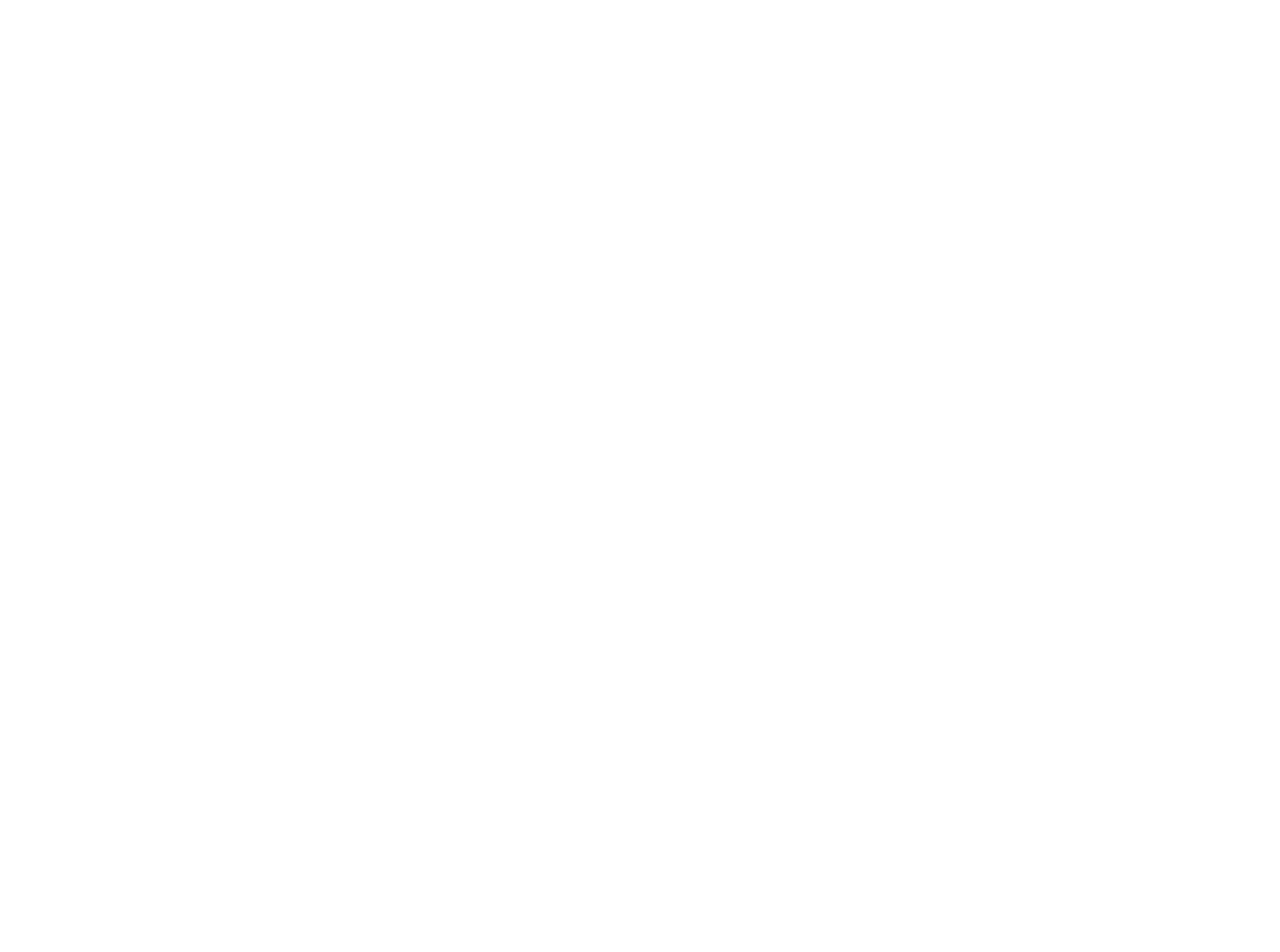
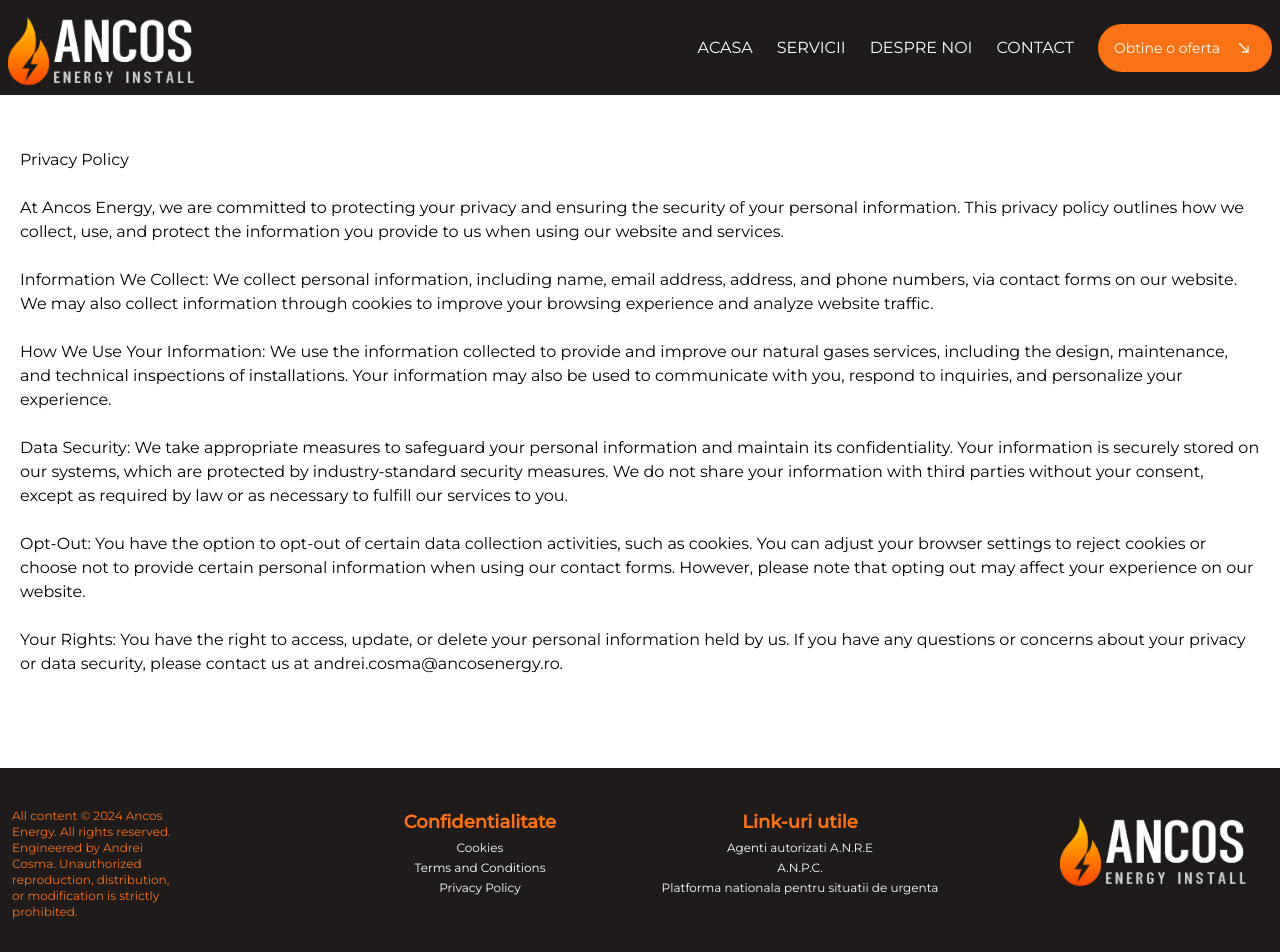
Before and after one commit to suicaandrei/ancos-energy, an Angular app: page /privacy-policy in a window 1280 px wide. Before the commit this address led to /. Shown: the top 952 px of the page. Before the commit the page ends 800 px from the top, so only its background shows below. Built offline with nearby package versions, Linux system fonts and the light colour scheme.

Commit message:
added policy and t&c and button animations

```diff
--- a/src/app/landing-page/landing-page.component.html
+++ b/src/app/landing-page/landing-page.component.html
@@ -23,9 +23,15 @@
     </p>
 
     <button
-      class="bg-orange-500 p-1 xs:py-3 xs:px-4 rounded-3xl text-[0.5rem] xs:text-sm"
+      (click)="goToContact()"
+      class="flex gap-3 items-center bg-orange-500 p-1 xs:py-3 xs:px-4 rounded-3xl text-[0.5rem] xs:text-sm hover:bg-white hover:text-black hover:border hover:border-black transition duration-200 orange-btn"
     >
-      Obtine o oferta
+      <p>Obtine o oferta</p>
+
+      <mat-icon
+        class="arrow-se text-base transition duration-200 hover:-rotate-45"
+        >south_east</mat-icon
+      >
     </button>
   </div>
 </div>
--- a/src/app/landing-page/landing-page.component.scss
+++ b/src/app/landing-page/landing-page.component.scss
@@ -29,3 +29,14 @@
 .animated-visible {
     animation: slideIn 3s ease forwards;
 }
+
+.orange-btn.arrow-se {
+    transition-property: color, background-color, border-color, text-decoration-color, fill, stroke, opacity, box-shadow, transform, filter, backdrop-filter;
+    transition-timing-function: cubic-bezier(0.4, 0, 0.2, 1);
+    transition-duration: 200ms;
+}
+
+.orange-btn:hover .arrow-se {
+    --tw-rotate: -45deg;
+    transform: translate(var(--tw-translate-x), var(--tw-translate-y)) rotate(var(--tw-rotate)) skewX(var(--tw-skew-x)) skewY(var(--tw-skew-y)) scaleX(var(--tw-scale-x)) scaleY(var(--tw-scale-y));
+}
--- a/src/app/landing-page/landing-page.component.ts
+++ b/src/app/landing-page/landing-page.component.ts
@@ -1,4 +1,13 @@
-import { Component, ElementRef, HostListener, OnInit, QueryList, Renderer2, ViewChildren } from '@angular/core';
+import {
+  Component,
+  ElementRef,
+  HostListener,
+  OnInit,
+  QueryList,
+  Renderer2,
+  ViewChildren,
+} from '@angular/core';
+import { Router } from '@angular/router';
 
 @Component({
   selector: 'app-landing-page',
@@ -10,7 +19,7 @@
 
   ngOnInit() {}
 
-  constructor(private renderer: Renderer2) {}
+  constructor(private renderer: Renderer2, private router: Router) {}
 
   @HostListener('window:scroll', [])
   onWindowScroll() {
@@ -29,4 +38,8 @@
       }
     });
   }
+
+  goToContact() {
+    this.router.navigate(['contact']);
+  }
 }
--- a/src/app/shared/footer/footer.component.html
+++ b/src/app/shared/footer/footer.component.html
@@ -1,17 +1,29 @@
 <div class="bg-[#201b1b]">
-  <div class="container grid grid-cols-1 sm:grid-cols-2 lg:grid-cols-4 py-10 text-center gap-6 px-3">
+  <div
+    class="container grid grid-cols-1 sm:grid-cols-2 lg:grid-cols-4 py-10 text-center gap-6 px-3"
+  >
     <div class="text-xs text-orange-500 lg:max-w-40 lg:text-start">
       All content © 2024 Ancos Energy. All rights reserved. Engineered by Andrei
       Cosma. Unauthorized reproduction, distribution, or modification is
       strictly prohibited.
     </div>
 
-    <div class="flex flex-col gap-1 text-white sm:col-start-2  sm:row-start-2 lg:row-start-1 ">
+    <div
+      class="flex flex-col gap-1 text-white sm:col-start-2 sm:row-start-2 lg:row-start-1"
+    >
       <p class="text-orange-500 text-lg font-bold">Confidentialitate</p>
 
       <a class="text-xs hover:text-orange-500" href="">Cookies</a>
-      <a class="text-xs hover:text-orange-500" href="">Terms and Conditions</a>
-      <a class="text-xs hover:text-orange-500" href="">Privacy Policy</a>
+      <a
+        class="text-xs hover:text-orange-500 cursor-pointer"
+        (click)="goTo('terms-and-conditions')"
+        >Terms and Conditions</a
+      >
+      <a
+        class="text-xs hover:text-orange-500 cursor-pointer"
+        (click)="goTo('privacy-policy')"
+        >Privacy Policy</a
+      >
     </div>
 
     <div class="flex flex-col gap-1 text-white">
@@ -28,7 +40,9 @@
       </a>
     </div>
 
-    <div class="flex justify-center lg:justify-end sm:col-start-2 sm:row-start-1 lg:col-start-4">
+    <div
+      class="flex justify-center lg:justify-end sm:col-start-2 sm:row-start-1 lg:col-start-4"
+    >
       <img class="w-52 h-20" src="./assets/logos/Ancos_Alb.png" />
     </div>
   </div>
--- a/src/app/shared/footer/footer.component.ts
+++ b/src/app/shared/footer/footer.component.ts
@@ -1,4 +1,5 @@
 import { Component, OnInit } from '@angular/core';
+import { Router } from '@angular/router';
 
 @Component({
   selector: 'app-footer',
@@ -7,9 +8,12 @@
 })
 export class FooterComponent implements OnInit {
 
-  constructor() { }
+  constructor(private router: Router) { }
 
   ngOnInit() {
   }
 
+  goTo(route: string){
+    this.router.navigate([route]);
+  }
 }
--- a/src/app/shared/navbar/navbar.component.css
+++ b/src/app/shared/navbar/navbar.component.css
@@ -0,0 +1,14 @@
+.orange-btn.arrow-se {
+  transition-property: color, background-color, border-color,
+    text-decoration-color, fill, stroke, opacity, box-shadow, transform, filter,
+    backdrop-filter;
+  transition-timing-function: cubic-bezier(0.4, 0, 0.2, 1);
+  transition-duration: 200ms;
+}
+
+.orange-btn:hover .arrow-se {
+  --tw-rotate: -45deg;
+  transform: translate(var(--tw-translate-x), var(--tw-translate-y))
+    rotate(var(--tw-rotate)) skewX(var(--tw-skew-x)) skewY(var(--tw-skew-y))
+    scaleX(var(--tw-scale-x)) scaleY(var(--tw-scale-y));
+}
--- a/src/app/shared/navbar/navbar.component.html
+++ b/src/app/shared/navbar/navbar.component.html
@@ -3,7 +3,11 @@
   class="flex justify-between p-2 bg-[#201b1b] fixed top-0 z-50 w-full"
 >
   <div class="max-w-32 md:max-w-52">
-    <img (click)="goTo('home')" class="cursor-pointer" src="./assets/logos/Ancos_Alb.png" />
+    <img
+      (click)="goTo('home')"
+      class="cursor-pointer"
+      src="./assets/logos/Ancos_Alb.png"
+    />
   </div>
 
   <div class="flex-wrap gap-6 items-center text-white hidden md:flex">
@@ -23,7 +27,16 @@
       CONTACT
     </p>
 
-    <button class="bg-orange-500 py-3 px-4 rounded-3xl">Obtine o oferta</button>
+    <button (click)="goTo('contact')"
+      class="flex gap-3 items-center bg-orange-500 p-1 xs:py-3 xs:px-4 rounded-3xl text-[0.5rem] xs:text-sm hover:bg-white hover:text-black hover:border hover:border-black transition duration-200 orange-btn"
+    >
+      <p>Obtine o oferta</p>
+
+      <mat-icon
+        class="arrow-se text-base transition duration-200 hover:-rotate-45"
+        >south_east</mat-icon
+      >
+    </button>
   </div>
 
   <div class="md:hidden px-3 text-white content-center">
--- /dev/null
+++ b/src/app/shared/privacy-policy/privacy-policy.component.ts
@@ -0,0 +1,50 @@
+import { CommonModule } from '@angular/common';
+import { ChangeDetectionStrategy, Component } from '@angular/core';
+
+@Component({
+  selector: 'app-privacy-policy',
+  template: `
+    <app-navbar></app-navbar>
+    <div class="p-5 mt-32 min-h-[80vh]">
+      <p>
+        Privacy Policy <br /><br />
+
+        At Ancos Energy, we are committed to protecting your privacy and
+        ensuring the security of your personal information. This privacy policy
+        outlines how we collect, use, and protect the information you provide to
+        us when using our website and services.<br /><br />
+
+        Information We Collect: We collect personal information, including name,
+        email address, address, and phone numbers, via contact forms on our
+        website. We may also collect information through cookies to improve your
+        browsing experience and analyze website traffic.<br /><br />
+
+        How We Use Your Information: We use the information collected to provide
+        and improve our natural gases services, including the design,
+        maintenance, and technical inspections of installations. Your
+        information may also be used to communicate with you, respond to
+        inquiries, and personalize your experience.<br /><br />
+
+        Data Security: We take appropriate measures to safeguard your personal
+        information and maintain its confidentiality. Your information is
+        securely stored on our systems, which are protected by industry-standard
+        security measures. We do not share your information with third parties
+        without your consent, except as required by law or as necessary to
+        fulfill our services to you.<br /><br />
+
+        Opt-Out: You have the option to opt-out of certain data collection
+        activities, such as cookies. You can adjust your browser settings to
+        reject cookies or choose not to provide certain personal information
+        when using our contact forms. However, please note that opting out may
+        affect your experience on our website.<br /><br />
+
+        Your Rights: You have the right to access, update, or delete your
+        personal information held by us. If you have any questions or concerns
+        about your privacy or data security, please contact us at
+        andrei.cosma@ancosenergy.ro.<br /><br />
+      </p>
+    </div>
+    <app-footer></app-footer>
+  `,
+})
+export class PrivacyPolicyComponent {}
--- /dev/null
+++ b/src/app/shared/term-and-conditions/terms-condition.component.ts
@@ -0,0 +1,37 @@
+import { CommonModule } from '@angular/common';
+import { ChangeDetectionStrategy, Component } from '@angular/core';
+
+@Component({
+  selector: 'app-privacy-policy',
+  template: `
+    <app-navbar></app-navbar>
+    <div class="p-5  mt-32 min-h-[80vh]">
+      <p>
+        Terms of Service<br /><br />
+
+        By using the Ancos Energy website and services, you agree to the
+        following terms:<br /><br />
+
+        Service Usage: You agree to use our natural gases services in accordance
+        with all applicable laws and regulations, including ANRE standards.<br /><br />
+
+        Accuracy of Information: You are responsible for providing accurate and
+        up-to-date information when using our contact forms or interacting with
+        our services.<br /><br />
+
+        Limitation of Liability: Ancos Energy shall not be liable for any
+        damages or losses arising from the use of our website or services,
+        except as required by law.<br /><br />
+
+        Changes to Terms: We reserve the right to update or modify these terms
+        of service at any time. Continued use of our website and services
+        constitutes acceptance of these changes.<br /><br />
+
+        If you have any questions or concerns about our privacy policy or terms
+        of service, please contact us at andrei.cosma@ancosenergy.ro.
+      </p>
+    </div>
+    <app-footer></app-footer>
+  `,
+})
+export class TermsComponent {}
```
Also changed, not shown: src/app/app-routing.module.ts (+10 -0 lines), src/app/shared/shared.module.ts (+15 -2 lines).
